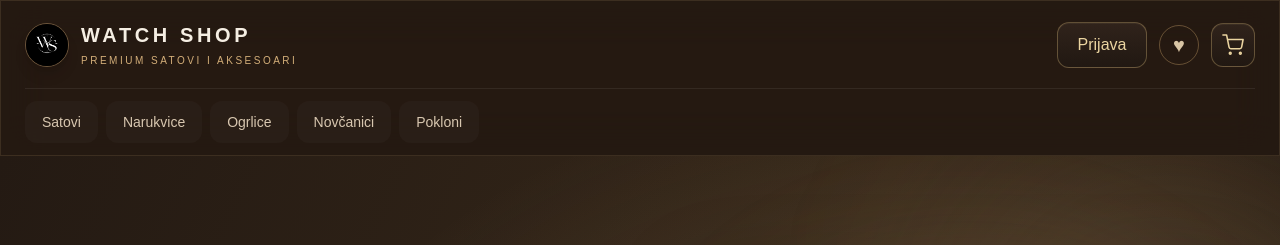
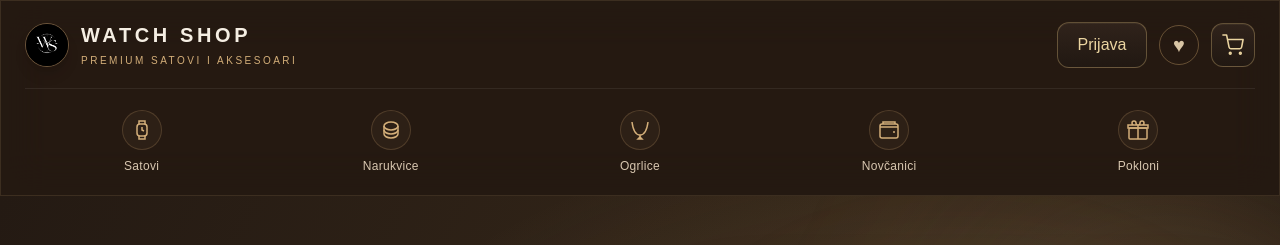
Before and after one commit to AndrejKucc/watch-shop, a Next.js app: page / in a window 1280 px wide. Shown: the top 245 px of the page. Built offline with nearby package versions, Linux system fonts and the light colour scheme; no server answers; the database is empty.

Commit message:
Update category filter luxury colors

```diff
--- a/app/page.tsx
+++ b/app/page.tsx
@@ -7,11 +7,59 @@ import { WishlistCountButton } from "@/components/wishlist";
 import CategoryFilter from "@/components/category-filter";
 
 const mainNavigation = [
-  { href: "/satovi", label: "Satovi" },
-  { href: "/narukvice", label: "Narukvice" },
-  { href: "/ogrlice", label: "Ogrlice" },
-  { href: "/novcanici", label: "Novčanici" },
-  { href: "/pokloni", label: "Pokloni" },
+  {
+    href: "/satovi",
+    label: "Satovi",
+    icon: (
+      <svg viewBox="0 0 24 24" fill="none" stroke="currentColor" strokeWidth="1.5" className="h-6 w-6">
+        <rect x="7" y="6" width="10" height="12" rx="3" />
+        <path d="M9 6V3h6v3M9 18v3h6v-3M12 9v3l2 1" />
+      </svg>
+    ),
+  },
+  {
+    href: "/narukvice",
+    label: "Narukvice",
+    icon: (
+      <svg viewBox="0 0 24 24" fill="none" stroke="currentColor" strokeWidth="1.5" className="h-6 w-6">
+        <path d="M5 8c0-2 3-4 7-4s7 2 7 4-3 4-7 4-7-2-7-4Z" />
+        <path d="M5 8v8c0 2 3 4 7 4s7-2 7-4V8" />
+        <path d="M5 12c0 2 3 4 7 4s7-2 7-4" />
+      </svg>
+    ),
+  },
+  {
+    href: "/ogrlice",
+    label: "Ogrlice",
+    icon: (
+      <svg viewBox="0 0 24 24" fill="none" stroke="currentColor" strokeWidth="1.5" className="h-6 w-6">
+        <path d="M4 4c1 8 4 13 8 13s7-5 8-13" />
+        <path d="M12 17v2" />
+        <path d="m12 19-2 2h4l-2-2Z" />
+      </svg>
+    ),
+  },
+  {
+    href: "/novcanici",
+    label: "Novčanici",
+    icon: (
+      <svg viewBox="0 0 24 24" fill="none" stroke="currentColor" strokeWidth="1.5" className="h-6 w-6">
+        <rect x="3" y="6" width="18" height="14" rx="2" />
+        <path d="M3 9h18M16 14h2" />
+        <path d="M6 6V4h12v2" />
+      </svg>
+    ),
+  },
+  {
+    href: "/pokloni",
+    label: "Pokloni",
+    icon: (
+      <svg viewBox="0 0 24 24" fill="none" stroke="currentColor" strokeWidth="1.5" className="h-6 w-6">
+        <rect x="3" y="10" width="18" height="11" rx="1" />
+        <path d="M2 7h20v3H2zM12 7v14M12 7H8a2 2 0 1 1 2-2c0 2 2 2 2 2Zm0 0h4a2 2 0 1 0-2-2c0 2-2 2-2 2Z" />
+      </svg>
+    ),
+  },
 ];
 
 const featuredBadges: Record<string, { text: string; className: string }> = {
@@ -212,17 +260,24 @@ export default async function Home() {
             </div>
           </div>
 
+          {/* KATEGORIJE SA IKONICAMA */}
           <nav
             aria-label="Glavna navigacija"
-            className="flex gap-2 overflow-x-auto border-t border-white/[0.07] py-3"
+            className="grid grid-cols-5 gap-2 border-t border-white/[0.07] py-3 sm:gap-4"
           >
             {mainNavigation.map((item) => (
               <Link
                 key={item.href}
                 href={item.href}
-                className="ws-nav-link shrink-0 rounded-xl px-4 py-2.5 text-sm font-medium text-[#D8C7B0]"
+                className="group flex min-w-0 flex-col items-center justify-center gap-2 rounded-xl border border-transparent px-1 py-2 text-[#D8C7B0] transition-all duration-300 hover:border-[#D4AF7A]/25 hover:bg-[#D4AF7A]/[0.08] hover:text-[#F1DDBA]"
               >
-                {item.label}
+                <span className="flex h-10 w-10 items-center justify-center rounded-full border border-[#D4AF7A]/20 bg-[#D4AF7A]/[0.05] text-[#D4AF7A] transition-all duration-300 group-hover:scale-110 group-hover:border-[#D4AF7A]/60 group-hover:bg-[#D4AF7A]/15">
+                  {item.icon}
+                </span>
+
+                <span className="text-[10px] font-medium tracking-wide sm:text-xs">
+                  {item.label}
+                </span>
               </Link>
             ))}
           </nav>
@@ -523,31 +578,19 @@ export default async function Home() {
               aria-label="Navigacija u podnožju"
               className="flex flex-wrap gap-x-6 gap-y-3 text-sm text-[#D8C7B0]"
             >
-              <Link
-                href="/about"
-                className="transition hover:text-[#D4AF7A]"
-              >
+              <Link href="/about" className="transition hover:text-[#D4AF7A]">
                 O nama
               </Link>
 
-              <Link
-                href="/contact"
-                className="transition hover:text-[#D4AF7A]"
-              >
+              <Link href="/contact" className="transition hover:text-[#D4AF7A]">
                 Kontakt
               </Link>
 
-              <Link
-                href="/terms"
-                className="transition hover:text-[#D4AF7A]"
-              >
+              <Link href="/terms" className="transition hover:text-[#D4AF7A]">
                 Uslovi kupovine
               </Link>
 
-              <Link
-                href="/privacy"
-                className="transition hover:text-[#D4AF7A]"
-              >
+              <Link href="/privacy" className="transition hover:text-[#D4AF7A]">
                 Privatnost
               </Link>
             </nav>
```
